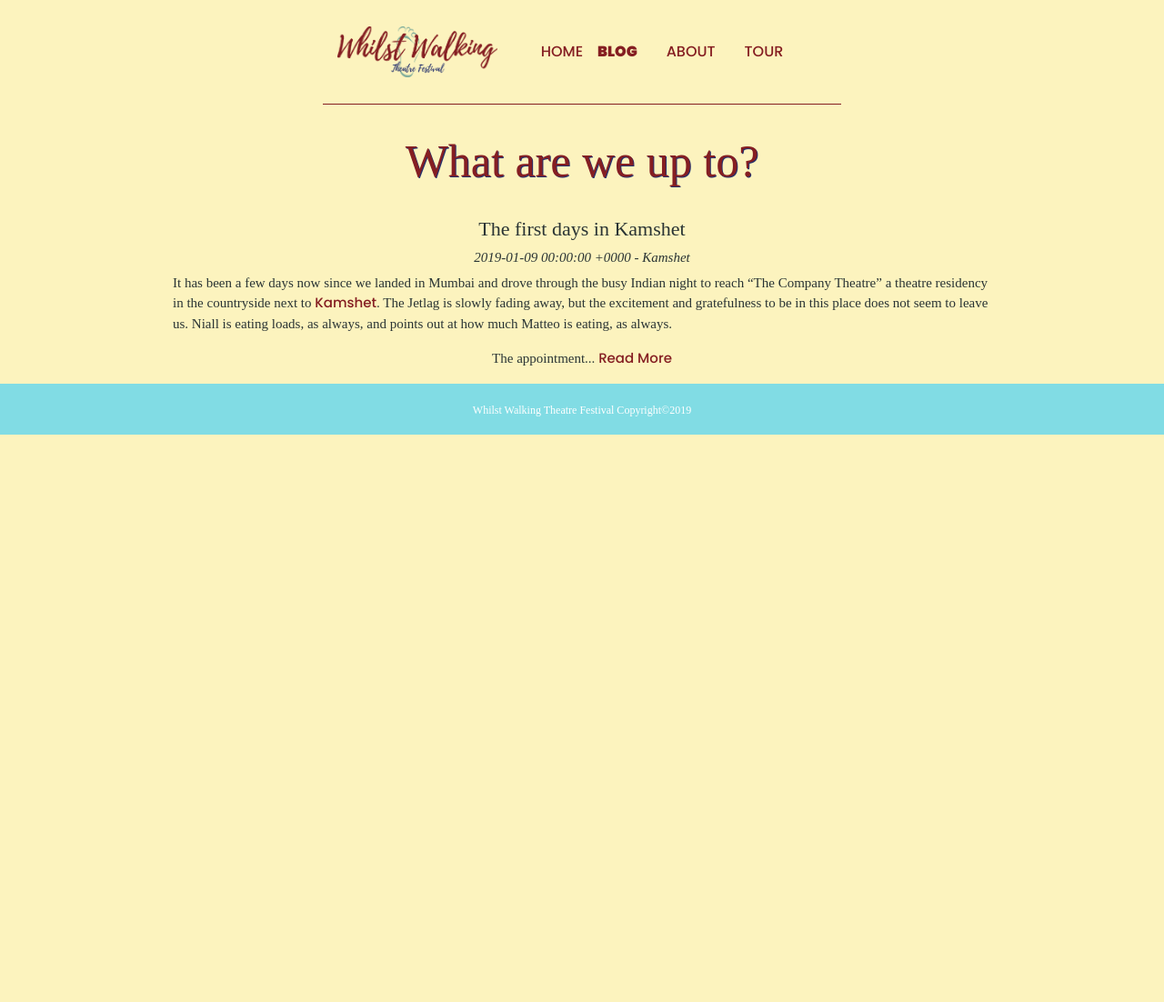
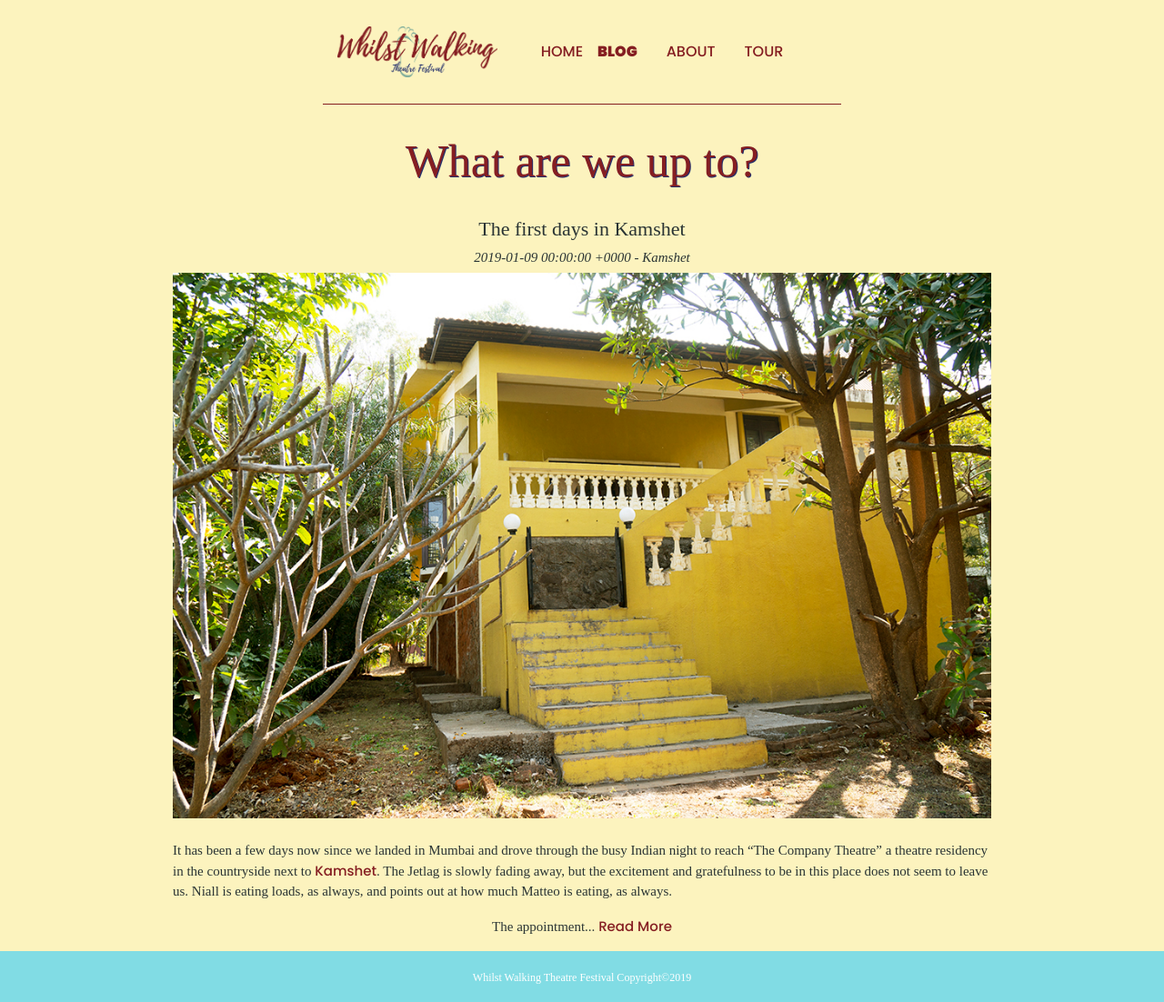
Before and after one commit to matteocarpi/wwtf, a Jekyll site: the page built from blog.md, in a window 1280 px wide. Shown: the whole page at 91% size. Built offline with Jekyll 4.4.1, drawn with Linux system fonts in a browser that asks for light colours; nearby versions of some CDN libraries; before the commit the page ends 900 px from its top, so only the background shows below that.

Commit message:
adjusted post loops

```diff
--- a/_layouts/blog.html
+++ b/_layouts/blog.html
@@ -5,5 +5,7 @@ layout: default
 {% for post in site.posts %}
   <h2>{{ post.title }}</h2>
   <h3>{{ post.date }} - {{ post.location }}</h3>
+  <img src="{{ post.image }}" alt="">
+  <br>
   {{ post.content | truncatewords:75 }} <a href="{{ post.permalink }}">Read More</a>
 {% endfor %}
--- a/_layouts/home.html
+++ b/_layouts/home.html
@@ -14,7 +14,6 @@ layout: default
     <br>
     {{ site.posts.first.content | truncatewords: 75}} <a href="{{ site.posts.first.permalink }}">Read More...</a>
   </div>
-
 </div>
 
 <a href="/blog"><button type="button" name="button">See all posts</button></a>
```
